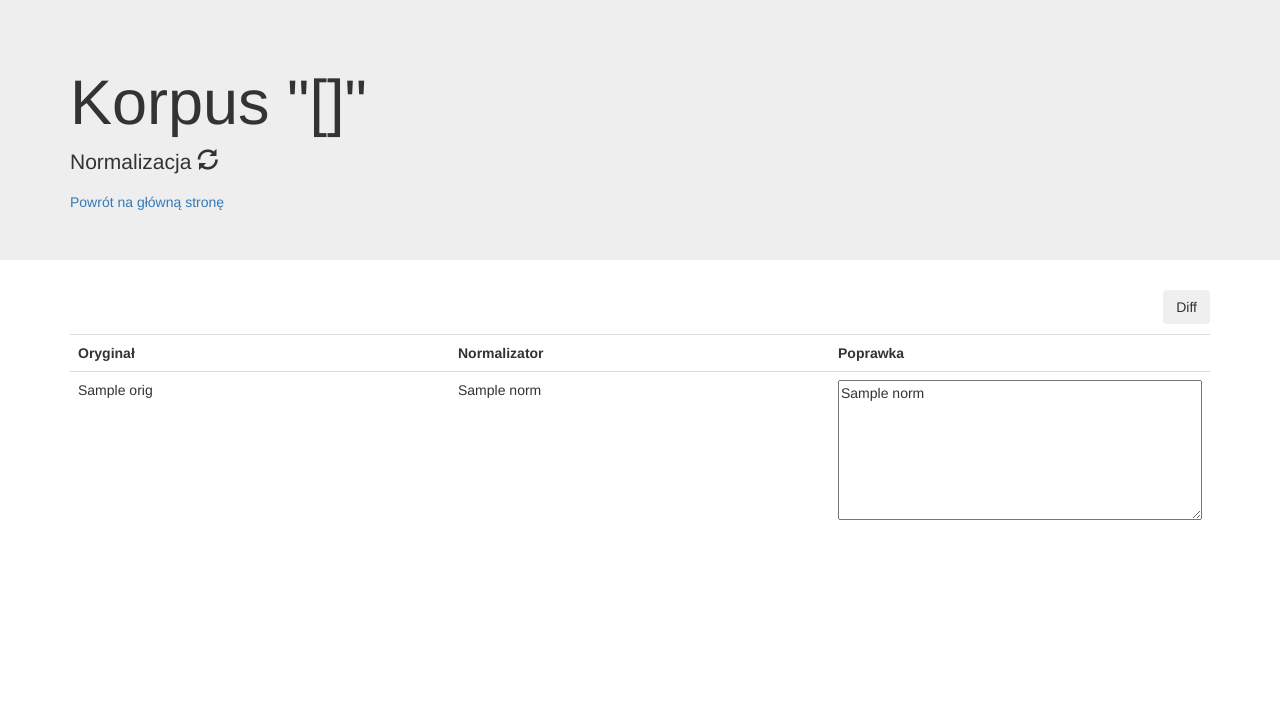
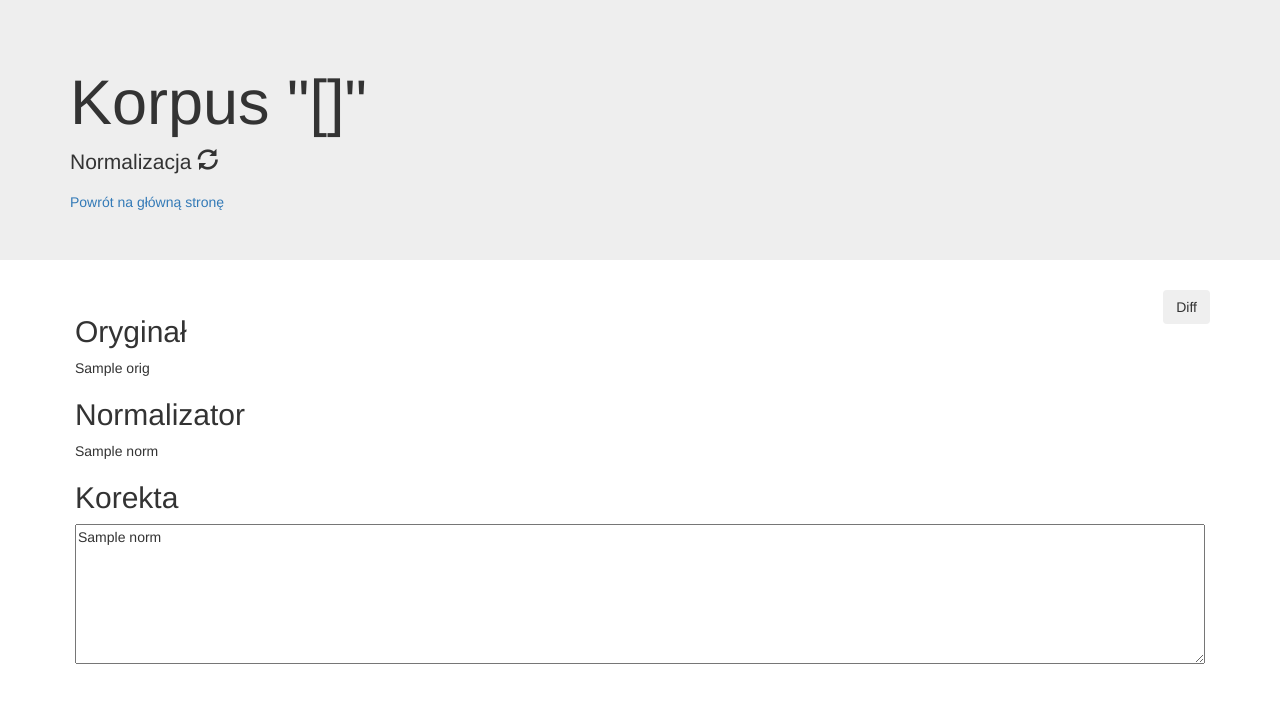
Before and after one commit to danijel3/Corrector, a Flask app: template templates/norm.html in a window 1280 px wide. Shown: the top 703 px of the page. Run offline with Flask 2, Linux system fonts and the light colour scheme; the template is opened without the code that fills it: most values are stand-ins (such as "Sample title", 1, 10 or a date in 2020); some libraries are stand-ins or nearby versions.

Commit message:
Fixed normalization issues and changed layout.

```diff
--- a/Normalization.py
+++ b/Normalization.py
@@ -4,7 +4,7 @@ import math
 from db import mongo
 
 norm_page = Blueprint('norm_page', __name__, template_folder='templates')
-items_per_page = 10
+items_per_page = 1
 
 
 @norm_page.route('<name>', defaults={'page': 0})
--- a/static/scripts.js
+++ b/static/scripts.js
@@ -4,7 +4,7 @@ function update_norm(corp_name, item_id, el) {
         id: item_id,
         value: value
     });
-    el.parentNode.parentNode.className = 'warning';
+    el.parentNode.parentNode.className = 'norm_item modified';
 }
 
 function update_lex(corp_name, item_id, ph_idx, el) {
@@ -40,9 +40,9 @@ function diff_norm() {
         edit_norm();
     });
 
-    $('tr').each(function () {
+    $('.norm_item').each(function () {
         var norm = $(this).find('.norm .edit').text();
-        var corr = $(this).find('.corr .edit').text();
+        var corr = $(this).find('.corr .edit').val();
 
         if (!norm || !corr) return;
 
@@ -66,11 +66,11 @@ function diff_norm() {
     })
 
 
-    $('tr .edit').each(function () {
+    $('.norm_item .edit').each(function () {
         $(this).toggleClass('hide', true);
     });
 
-    $('tr .diff').each(function () {
+    $('.norm_item .diff').each(function () {
         $(this).toggleClass('hide', false);
     });
 }
@@ -82,11 +82,11 @@ function edit_norm() {
         diff_norm();
     });
 
-    $('tr .edit').each(function () {
+    $('.norm_item .edit').each(function () {
         $(this).toggleClass('hide', false);
     });
 
-    $('tr .diff').each(function () {
+    $('.norm_item .diff').each(function () {
         $(this).toggleClass('hide', true);
     });
 }
--- a/static/styles.css
+++ b/static/styles.css
@@ -8,7 +8,11 @@
     height: 20em;
 }
 
-#speech .modified {
+.norm_item {
+    padding: 5px;
+}
+
+.modified {
     background-color: rgba(255, 200, 100, 0.3);
 }
 
--- a/templates/layout.html
+++ b/templates/layout.html
@@ -24,6 +24,8 @@
     <script src="https://cdnjs.cloudflare.com/ajax/libs/jsdiff/3.3.0/diff.min.js"
             integrity="sha256-szRKlVjjMz/osRQKeJSN0d3zbSWZiGheWQme17FSKso=" crossorigin="anonymous"></script>
 
+    <script src="https://cdn.rawgit.com/jackmoore/autosize/master/dist/autosize.min.js"></script>
+
     <link rel="stylesheet" href={{ url_for('static', filename='styles.css') }}>
     <script src="{{ url_for('static', filename='scripts.js') }}"></script>
 
--- a/templates/norm.html
+++ b/templates/norm.html
@@ -20,38 +20,35 @@
             });
         </script>
 
-        <table class="table fixed-table">
-            <tr>
-                <th>Oryginał</th>
-                <th>Normalizator</th>
-                <th>Poprawka</th>
-            </tr>
         {% for item in items %}
             {% if item.corr %}
-                    <tr class="warning">
+                <div class="norm_item modified">
             {% else %}
-                    <tr>
+                <div class="norm_item">
             {% endif %}
-            <td>{{ item.orig }}</td>
-            <td class="norm">
+        <h2>Oryginał</h2>
+        <div>{{ item.orig }}</div>
+
+        <h2>Normalizator</h2>
+        <div class="norm">
             <span class="edit">{{ item.norm }}</span>
             <span class="diff hide">test</span>
-            </td>
+        </div>
 
+        <h2>Korekta</h2>
         {% if item.corr %}
             {% set input_value =  item.corr %}
         {% else %}
             {% set input_value =  item.norm %}
         {% endif %}
 
-            <td class="corr">
+        <div class="corr">
                 <textarea class="edit" spellcheck="true" type="text"
                           onchange="update_norm('{{ name }}','{{ item.id }}',this);">{{ input_value }}</textarea>
             <span class="diff hide">test</span>
-            </td>
-            </tr>
+        </div>
+        </div>
         {% endfor %}
-        </table>
 
         <div style="text-align: center">
             <ul class="pagination">
@@ -73,4 +70,9 @@
 
         </div>
 
+        <script type="text/javascript">
+            autosize($('textarea'));
+        </script>
+
+
 {% endblock %}
```
Lines whose indentation alone changed are shown as unchanged.
